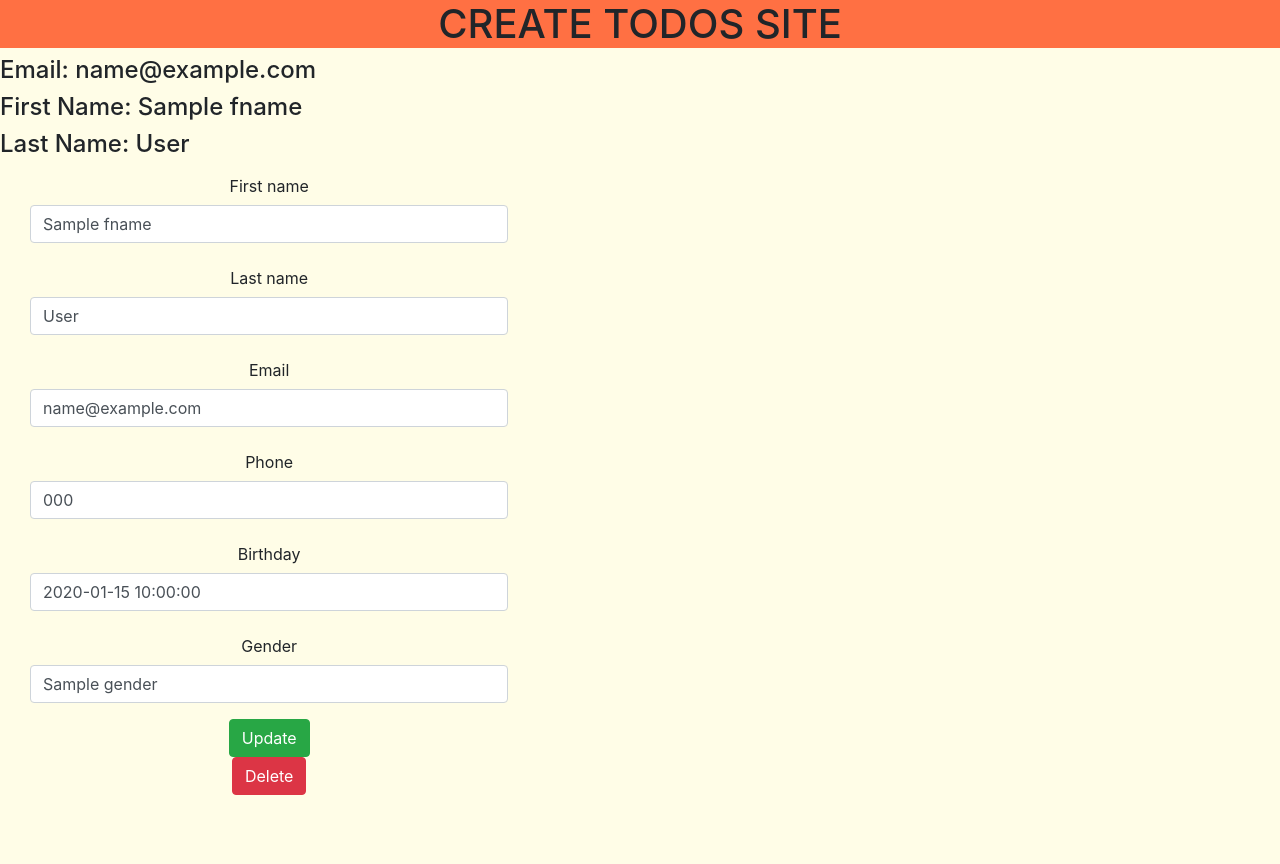
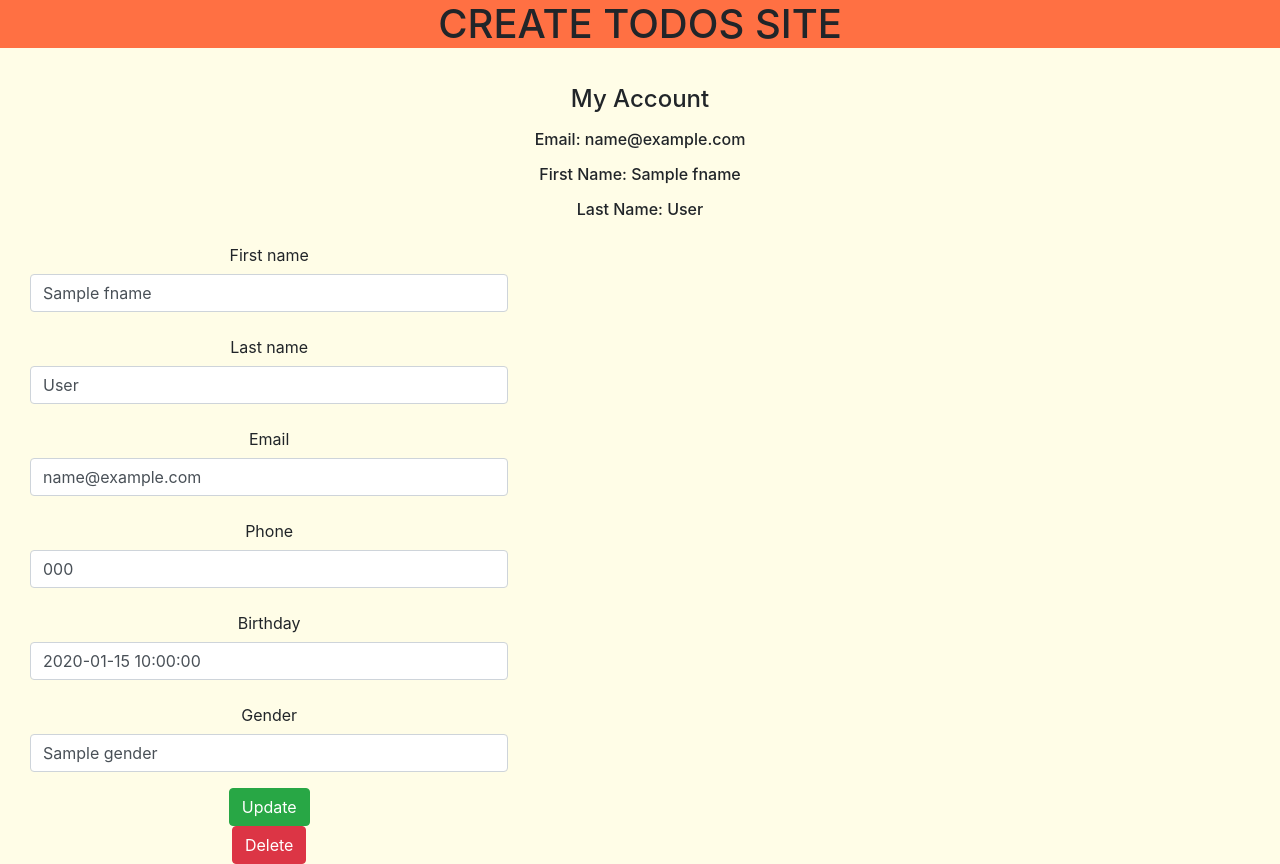
Before and after one commit to Balakrishnan-Venkatesan/finalProject, a PHP site: template mvc/pages/edit_account.php in a window 1280 px wide. Before the commit the page ends 795 px from the top, so only its background shows below. Run offline with PHP 8.4, Linux system fonts and the light colour scheme; the template is opened without the code that fills it: most values are stand-ins (such as "Sample title", 1, 10 or a date in 2020); data that the repository does not hold is empty; some libraries are stand-ins or nearby versions.

Commit message:
bootstrap modifications

```diff
--- a/mvc/core/utility/htmlTable.php
+++ b/mvc/core/utility/htmlTable.php
@@ -39,7 +39,7 @@ class htmlTable
 
     public static function generateTableFromOneRecord($innerArray)
     {
-        $tableGen = '<table border="2" cellpadding="10"><tr>';
+        $tableGen = '<table border="2" align="center" cellpadding="10"><tr>';
 
         $tableGen .= '<tr>';
         foreach ($innerArray as $innerRow => $value) {
--- a/mvc/pages/edit_account.php
+++ b/mvc/pages/edit_account.php
@@ -1,6 +1,7 @@
-<h4>Email: <?php echo $data->email; ?></h4>
-<h4>First Name: <?php echo $data->fname; ?></h4>
-<h4>Last Name: <?php echo $data->lname; ?></h4>
+<h4><p style="text-align:center"><br>My Account</p></h4>
+<h6><p style="text-align:center">Email: <?php echo $data->email; ?></p></h6>
+<h6><p style="text-align:center">First Name: <?php echo $data->fname; ?></p></h6>
+<h6><p style="text-align:center">Last Name: <?php echo $data->lname; ?></p></h6>
 
 
 <?php
```
